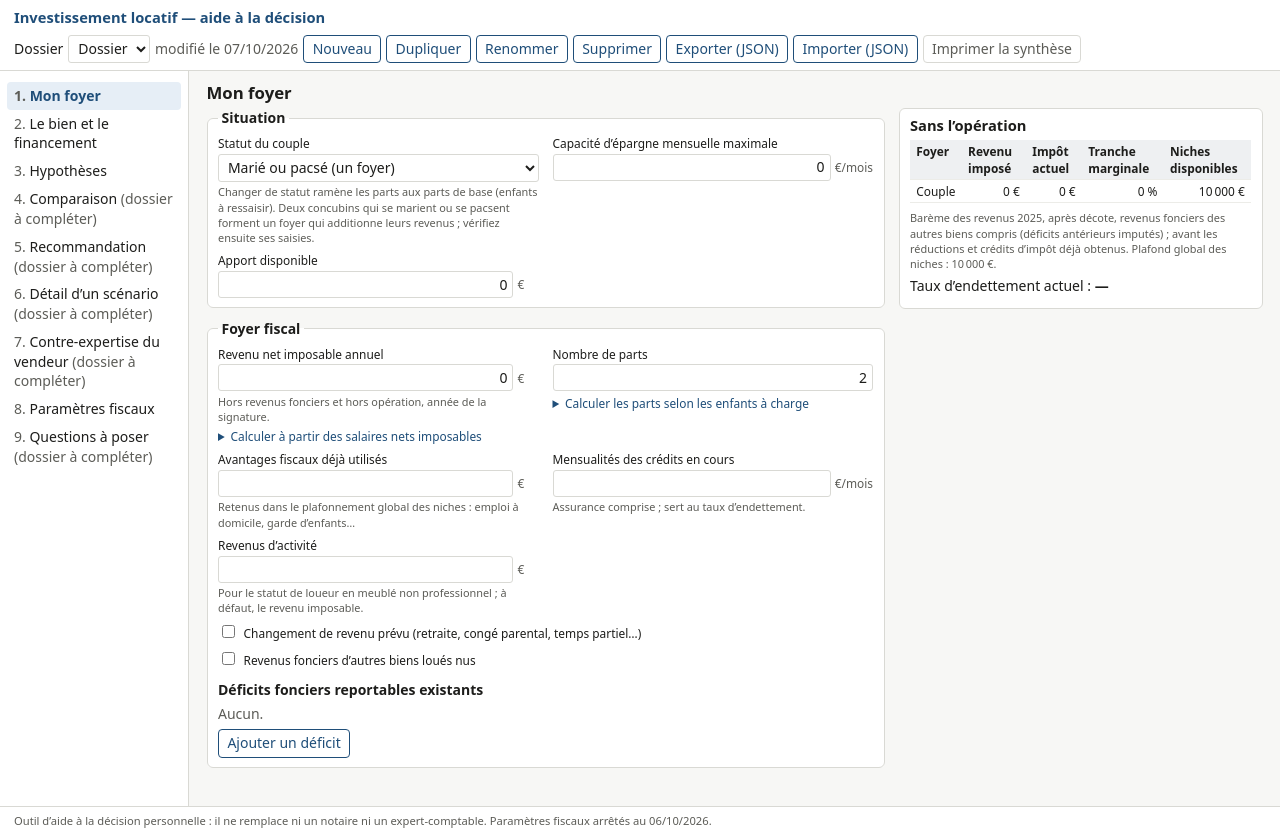
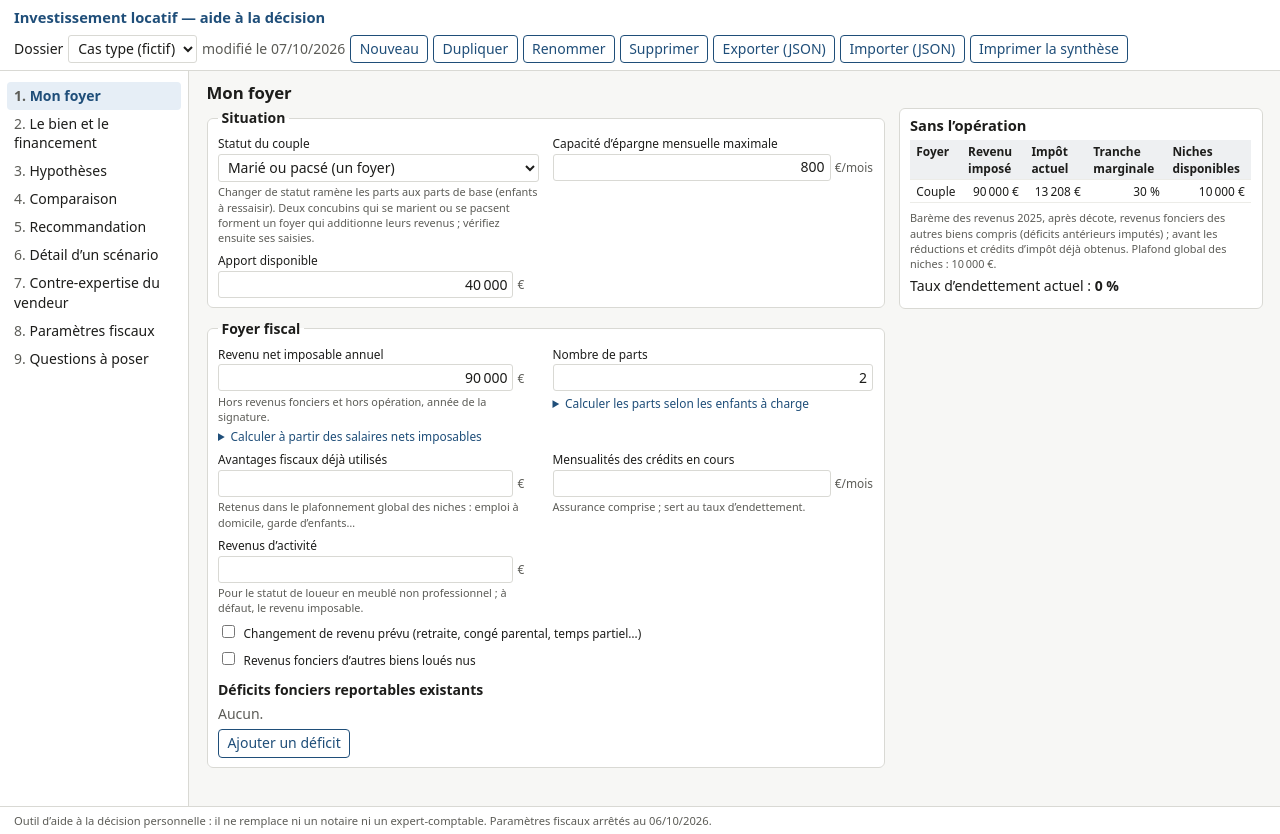
Before and after one commit to PierreAlexisPozzi/Investissement-locatif, a React (Vite) app: page / in a window 1280 px wide. Built offline with nearby package versions, Linux system fonts and the light colour scheme.

Commit message:
Précharge le jeu d'essai au premier lancement
Co-Authored-By: Claude Opus 5.5 <noreply@anthropic.com>
Claude-Session: https://claude.ai/code/session_0177PXVGGqMvCrbWyK4gzQ6Z

```diff
--- a/src/main.tsx
+++ b/src/main.tsx
@@ -17,7 +17,7 @@ const stockage = stockageNavigateur()
 
 createRoot(racine).render(
   <StrictMode>
-    <FournisseurApplication etatInitial={etatInitial(stockage, new Date(), parametresFiscaux2026)} stockage={stockage} parametresDeBase={parametresFiscaux2026}>
+    <FournisseurApplication etatInitial={etatInitial(stockage, new Date())} stockage={stockage} parametresDeBase={parametresFiscaux2026}>
       <App />
     </FournisseurApplication>
   </StrictMode>,
--- a/src/ui/etat/initialisation.ts
+++ b/src/ui/etat/initialisation.ts
@@ -1,10 +1,12 @@
 /**
- * État initial, lu dans le stockage du navigateur avant le premier rendu ; un
- * dossier vierge est créé s'il n'y en a aucun.
+ * État initial, lu dans le stockage du navigateur avant le premier rendu ; au
+ * premier lancement (aucun dossier enregistré), le jeu d'essai fictif est
+ * préchargé.
  */
 import { dossierVierge } from '../../engine/dossier'
 import type { IdScenario } from '../../engine/scenario'
 import type { ParametresFiscaux } from '../../params'
+import { jeuEssai } from '../../jeu-essai'
 import { dateDuJour } from '../format'
 import type { EtatApplication } from './etat'
 import { lireDossiers, type DossierEnregistre, type Stockage } from './stockage'
@@ -21,11 +23,17 @@ export function dossierEnregistreVierge(maintenant: Date, p: ParametresFiscaux,
   return { id: nouvelIdentifiant(), nom, dossier: dossierVierge(dateDuJour(maintenant), p), modifie_le: maintenant.toISOString() }
 }
 
-export function etatInitial(stockage: Stockage | null, maintenant: Date, p: ParametresFiscaux): EtatApplication {
+/** Jeu d'essai fictif enregistrable (cas type du §14), daté du moment où il est chargé. */
+export function dossierEnregistreJeuEssai(maintenant: Date): DossierEnregistre {
+  const { nom, dossier, simulation_vendeur } = jeuEssai()
+  return { id: nouvelIdentifiant(), nom, dossier, simulation_vendeur, modifie_le: maintenant.toISOString() }
+}
+
+export function etatInitial(stockage: Stockage | null, maintenant: Date): EtatApplication {
   const horodatage = maintenant.toISOString()
   const dossiers = lireDossiers(stockage, horodatage)
   const existants = dossiers.valeur.dossiers
-  const liste = existants.length > 0 ? existants : [dossierEnregistreVierge(maintenant, p)]
+  const liste = existants.length > 0 ? existants : [dossierEnregistreJeuEssai(maintenant)]
   const courant = dossiers.valeur.courant ?? liste[0]?.id ?? ''
   return {
     dossiers: liste,
```
Also changed, not shown: 2 other files (tests, documents, lock files or other folders).
